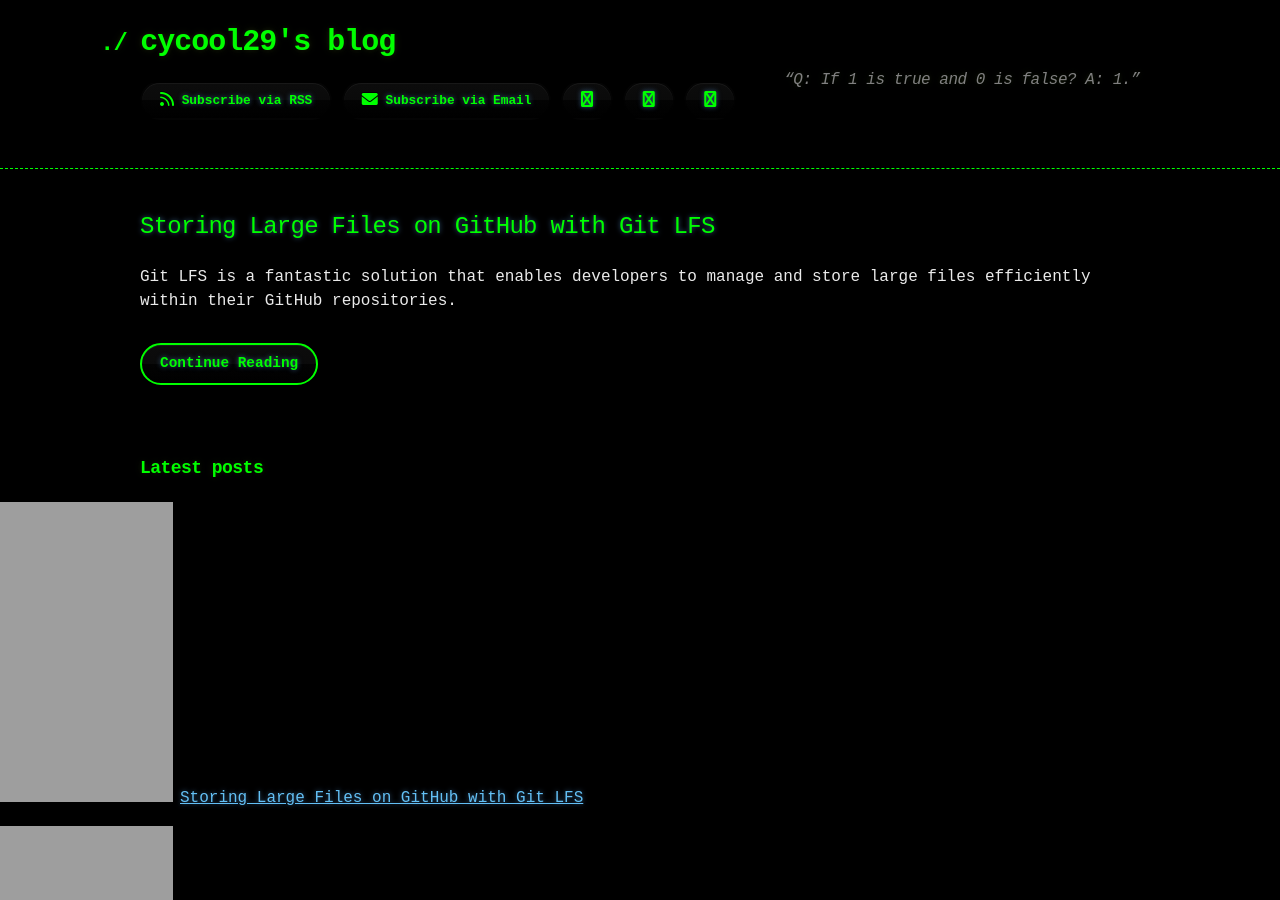
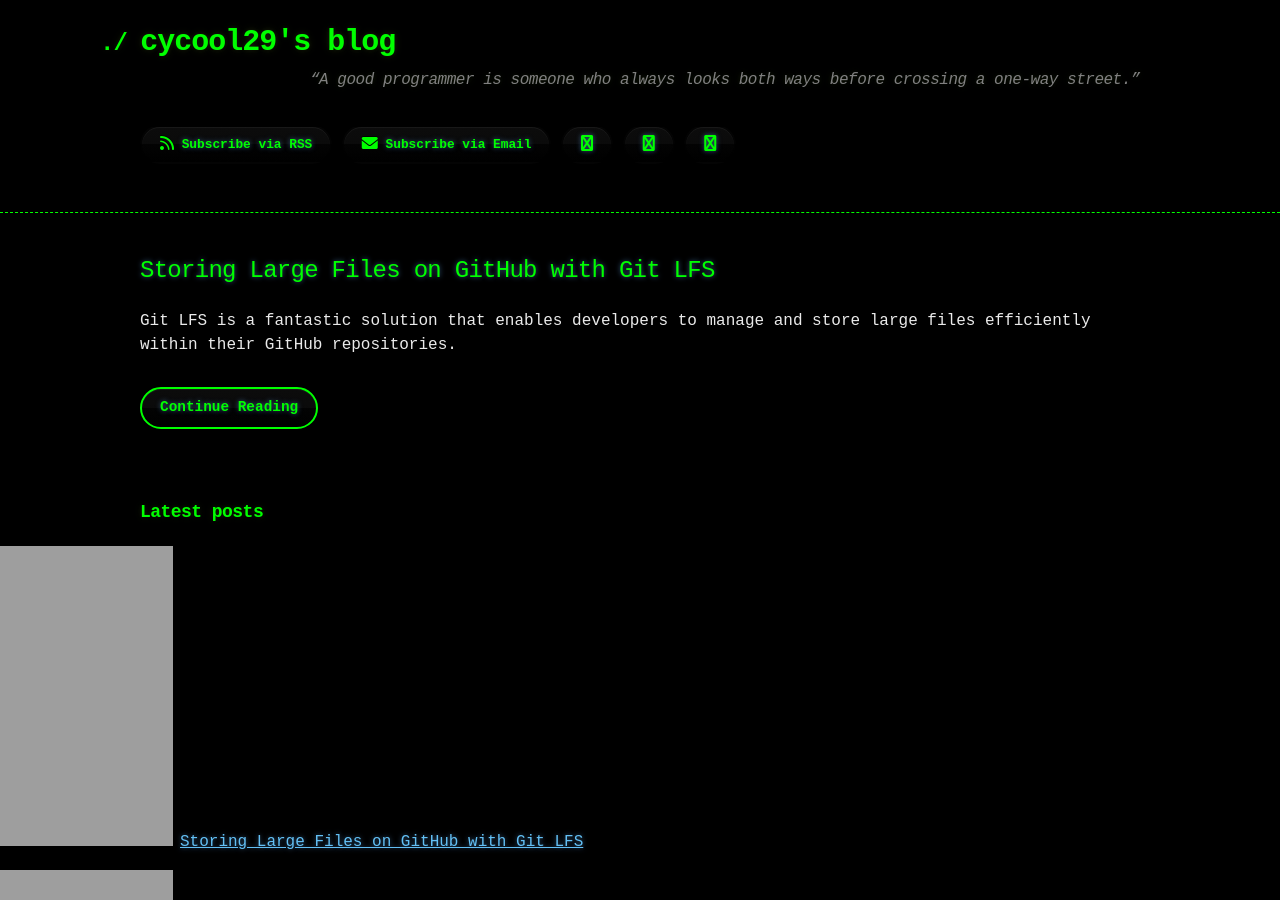
Before and after one commit to cycool29/cycool29.github.io, a Jekyll site: the page built from index.md, in a window 1280 px wide and 900 px high. Built offline with Jekyll 4.4.1, drawn with Linux system fonts in a browser that asks for light colours; a style sheet for code colours, icons or effects is not loaded.

Commit message:
Update quotes

```diff
--- a/_config.yml
+++ b/_config.yml
@@ -1,5 +1,5 @@
 title: cycool29's blog
-description: "“Q: If 1 is true and 0 is false? A: 1.” "
+description: "“A good programmer is someone who always looks both ways before crossing a one-way street.” "
 bio: A high school student. Intermediate in Python, Git, Bash. Learning JavaScript. He/Him. "
 author: cycool29
 url: https://cycool29.github.io
```
